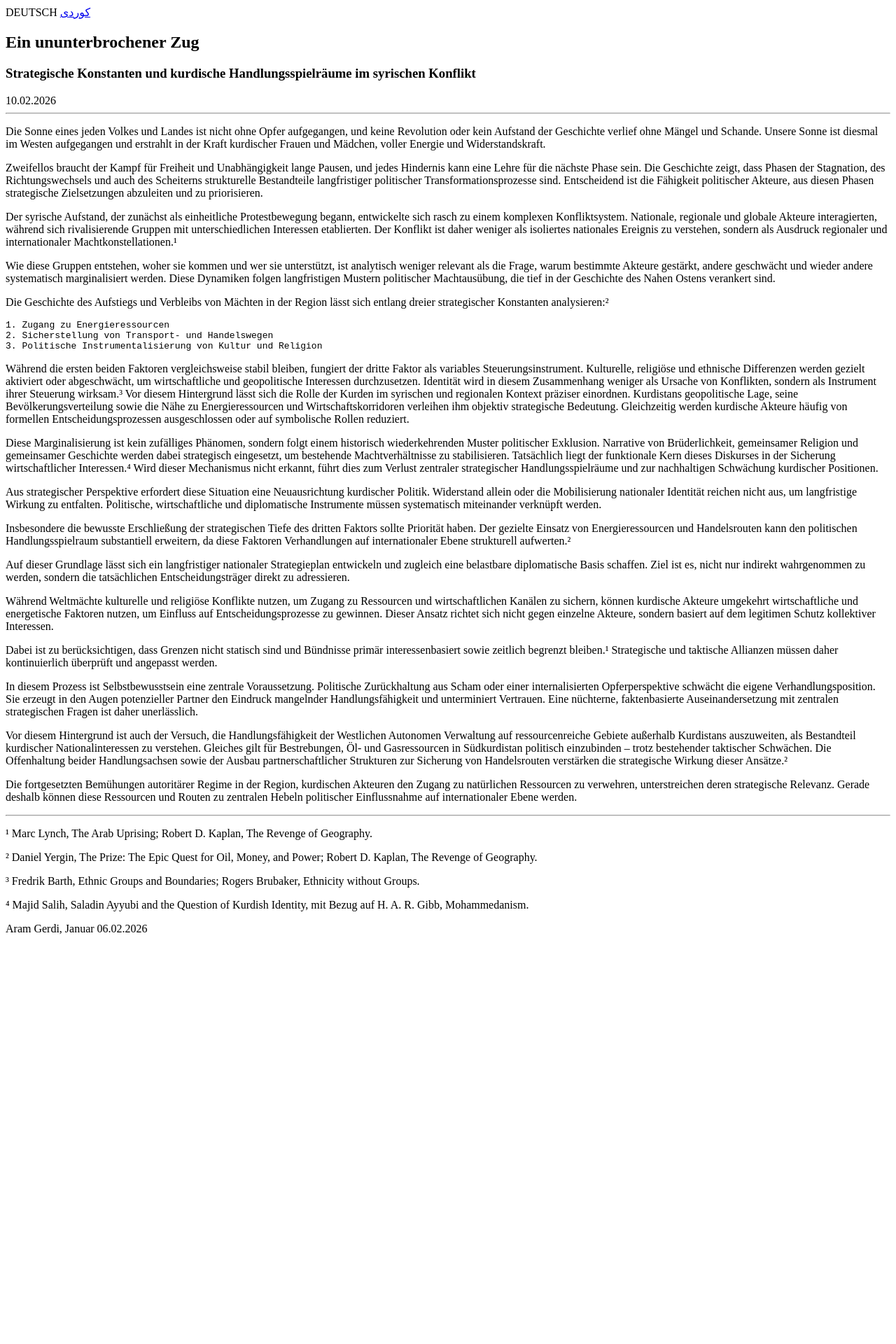
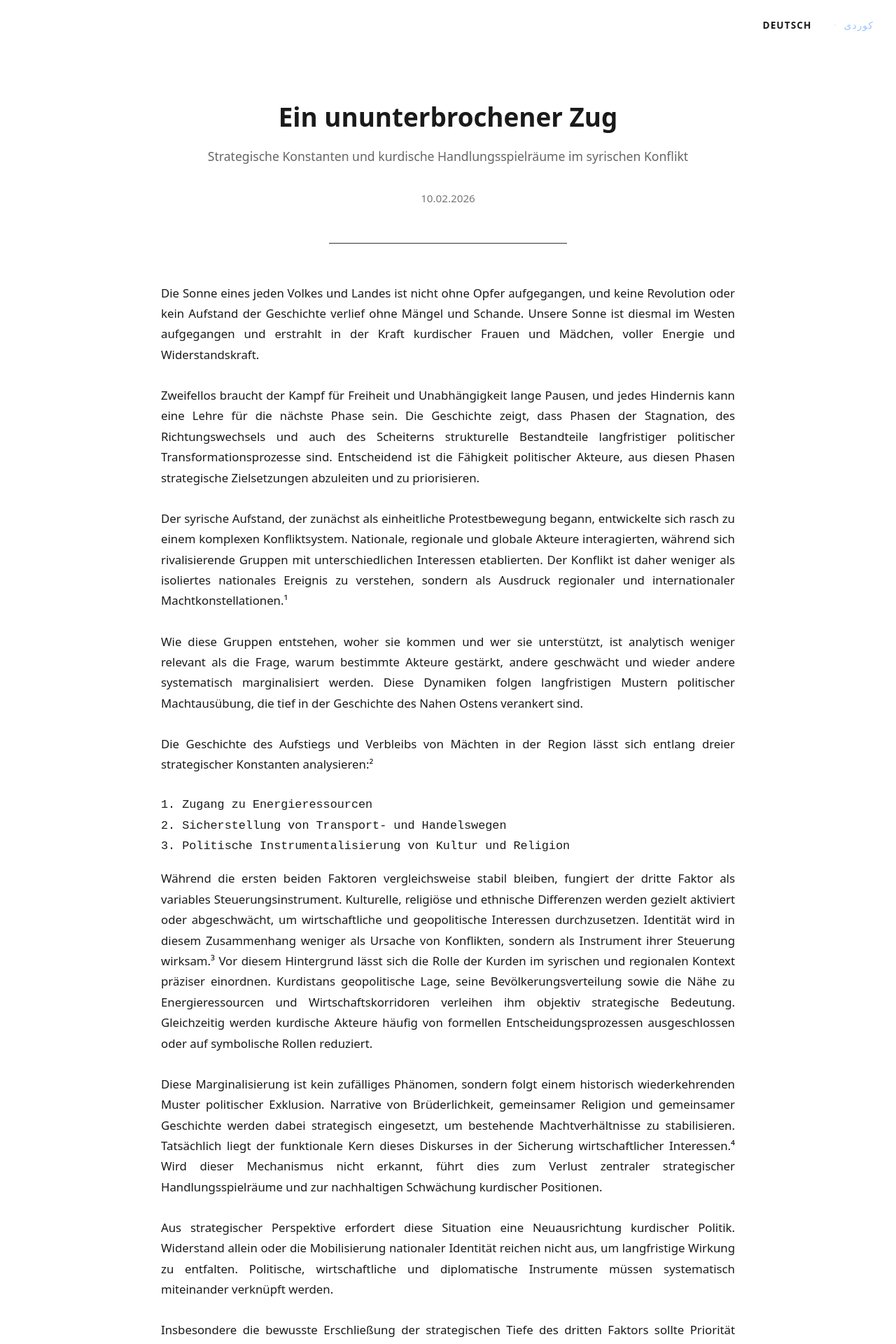
Before and after one commit to age-zero/age-zero.github.io, a Jekyll site: the page built from _posts/2026-02-10-strategie-de.md, in a window 1280 px wide. Shown: the top 1920 px of the page at 70% size. Built offline with Jekyll 4.4.1, drawn with Linux system fonts in a browser that asks for light colours; before the commit the page ends 1352 px from its top, so only the background shows below that.

Commit message:
ohne baseurtl

```diff
--- a/_layouts/default.html
+++ b/_layouts/default.html
@@ -22,7 +22,7 @@
         href="{{ page.translations.ku | absolute_url }}">
   {% endif %}
 
-  <link type="text/css" rel="stylesheet" href="assets/css/style.css"/>
+  <link type="text/css" rel="stylesheet" href="/assets/css/style.css"/>
 
   <!-- Google Analytics -->
   <script async src="https://www.googletagmanager.com/gtag/js?id=G-XXXXXXXXXX"></script>
```
